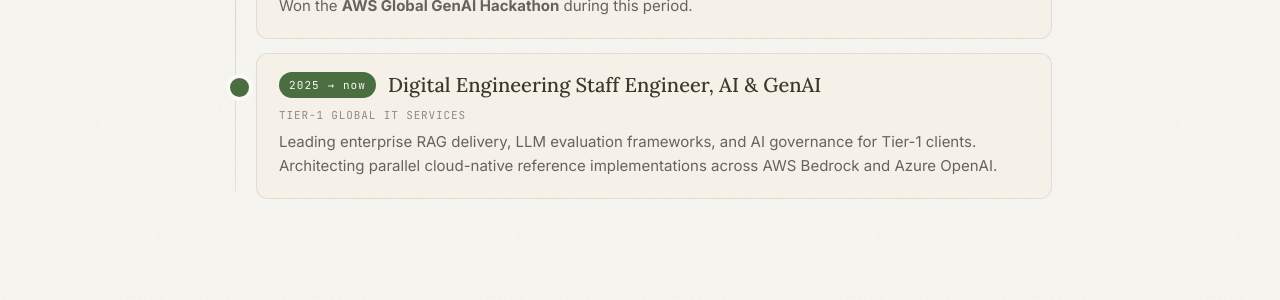
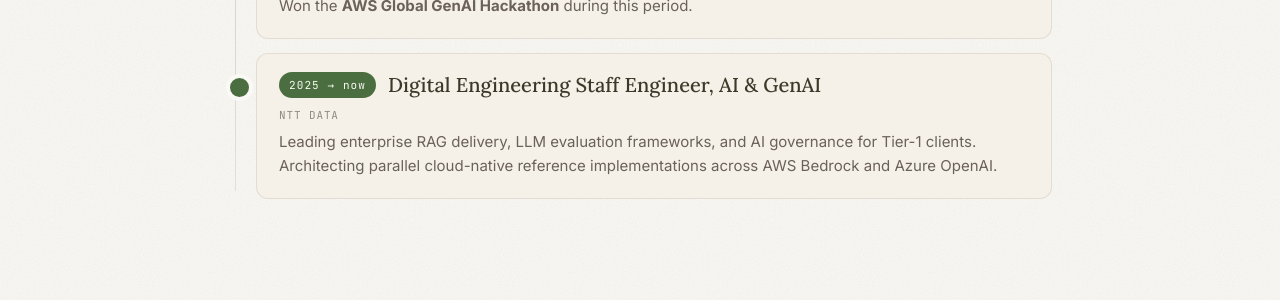
Before and after one commit to Genailytics/personal-website, a Jekyll site: the page index.html, which Jekyll copies as it is, in a window 1280 px wide and 900 px high, scrolled down 10304 px. Shown: the part 152-452 px from the top of the window. Built offline with Jekyll 4.4.1, drawn with Linux system fonts in a browser that asks for light colours.

Commit message:
chore: restore NTT DATA employer label in Journey
Updated sensitivity rule: employers (where Abhishek worked) are allowed
and may be named, especially in the Professional Journey timeline —
they're standard CV content and already public on LinkedIn. Only client
names tied to those employers (e.g. BT) must be genericized.

Reverts only the NTT DATA → "Tier-1 global IT services" substitution from
the prior sensitivity-sweep commit; all other genericizations (internal
codenames, fingerprinting metrics, proprietary acronyms) remain in place.

Co-Authored-By: Claude Opus 4.7 (1M context) <noreply@anthropic.com>

```diff
--- a/index.html
+++ b/index.html
@@ -2010,7 +2010,7 @@
           <span class="jdate">2025 → now</span>
           <span class="jrole">Digital Engineering Staff Engineer, AI &amp; GenAI</span>
         </div>
-        <div class="jcontext">Tier-1 global IT services</div>
+        <div class="jcontext">NTT DATA</div>
         <p>Leading enterprise RAG delivery, LLM evaluation frameworks, and AI governance for Tier-1 clients.
           Architecting parallel cloud-native reference implementations across AWS Bedrock and Azure OpenAI.</p>
       </article>
```
